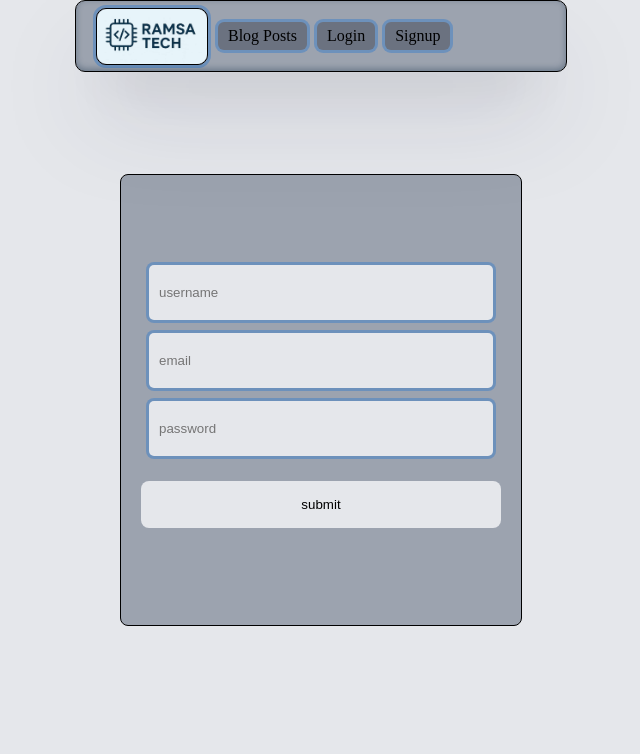
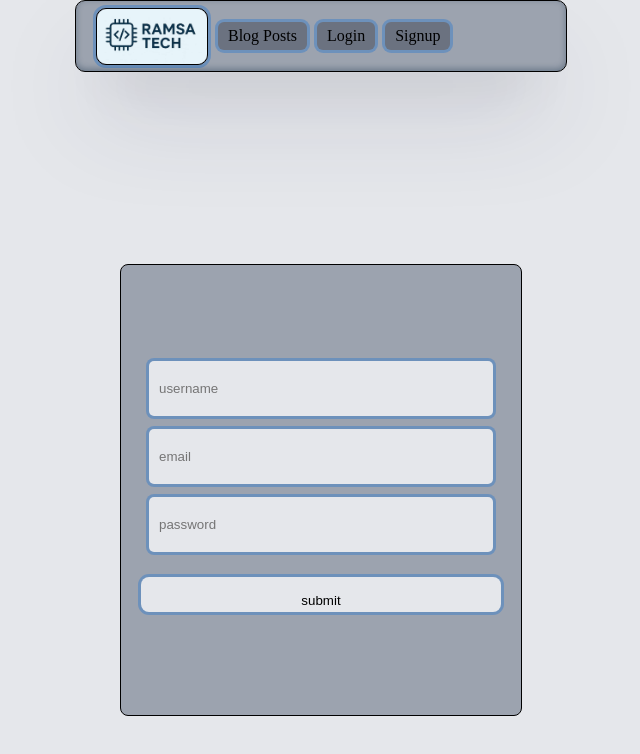
Before and after one commit to kabiraminu50/blog-web-final-project, a React (Vite) app in the folder blog-web-project/: page /signup in a window 1280 px wide. Shown: the top 754 px of the page, without its empty margins (319-959 px from the left). Built offline with nearby package versions, Linux system fonts and the light colour scheme.

Commit message:
modified my blog post for card to fit the con

```diff
--- a/blog-web-project/src/App.css
+++ b/blog-web-project/src/App.css
@@ -3,6 +3,6 @@
     height: 100vh;
 background-color: #E5E7EB;
 
-
+padding-top: 90px;
 
 }
--- a/blog-web-project/src/assets/Component/Header/Header.css
+++ b/blog-web-project/src/assets/Component/Header/Header.css
@@ -15,7 +15,8 @@
   box-shadow: rgba(50, 50, 93, 0.25) 0px 50px 100px -20px,
               rgba(0, 0, 0, 0.3) 0px 30px 60px -30px,
               rgba(10, 37, 64, 0.35) 0px -2px 6px 0px inset;
-  z-index: 10;
+  z-index: 1000;
+
 }
 
 .logo {
--- a/blog-web-project/src/assets/Component/Pages/BlogPosts.css
+++ b/blog-web-project/src/assets/Component/Pages/BlogPosts.css
@@ -3,6 +3,7 @@
   display: flex;
   justify-content: center;
   padding: 20px;
+  margin-top: 150%;
 }
 
 .blog-card {
@@ -16,7 +17,8 @@
   border-radius: 12px;
   padding: 16px;
   margin-bottom: 20px;
-  box-shadow: 0 2px 10px rgba(0,0,0,0.1);
+   box-shadow: rgba(3, 102, 214, 0.3) 0px 0px 0px 3px;
+  transition: all 0.2s ease;
 
   display: flex;
   flex-direction: column;
@@ -58,3 +60,20 @@
   font-size: 0.8rem;
   color: #777;
 }
+
+button{
+  width: 30%;
+  height: 35px;
+  border: none;
+  border-radius: 10px;
+  font-size: 16pxs;
+  cursor: pointer;
+  transition: 0.3s;
+  background-color: #E5E7EB;
+  box-shadow: rgba(3, 102, 214, 0.3) 0px 0px 0px 3px;
+  transition: all 0.2s ease;
+}
+
+button:hover{
+    background-color: #B91C1C;
+}
--- a/blog-web-project/src/assets/Component/Pages/BlogPosts.jsx
+++ b/blog-web-project/src/assets/Component/Pages/BlogPosts.jsx
@@ -53,9 +53,8 @@ style={{width:"300px",borderRadius:"10px"}}
   <h3>{post.title}</h3>
   <p>{post.subtitle}</p>
   <p>{post.content}</p>
-
-
   <small>{new Date(post.createdAt).toDateString()}</small>
+<button>Delete</button>
 
 </div>
 
```
